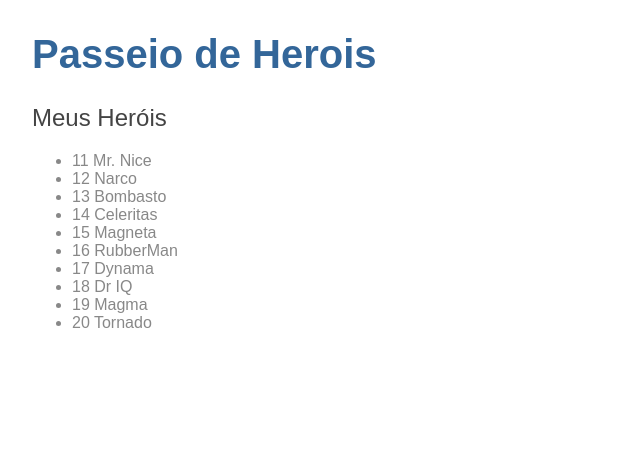
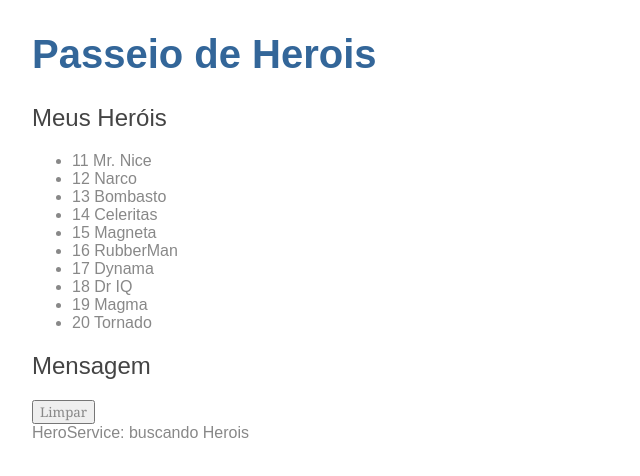
Before and after one commit to JuarezJunior256/angular-tour-of-heroes, an Angular app: page / in a window 1280 px wide. Shown: the top 476 px of the page, without its empty margins (0-640 px from the left). Built offline with nearby package versions, Linux system fonts and the light colour scheme.

Commit message:
Serviço de Mensagens criado

```diff
--- a/src/app/app.component.html
+++ b/src/app/app.component.html
@@ -1,3 +1,4 @@
 <h1>{{title}}</h1>
 
 <app-heroes></app-heroes>
+<app-messages></app-messages>
--- a/src/app/app.module.ts
+++ b/src/app/app.module.ts
@@ -5,12 +5,14 @@
 import { AppComponent } from './app.component';
 import { HeroesComponent } from './heroes/heroes.component';
 import { HeroDetailComponent } from './hero-detail/hero-detail.component';
+import { MessagesComponent } from './messages/messages.component';
 
 @NgModule({
   declarations: [
     AppComponent,
     HeroesComponent,
-    HeroDetailComponent
+    HeroDetailComponent,
+    MessagesComponent
   ],
   imports: [
     BrowserModule,
--- a/src/app/hero.service.ts
+++ b/src/app/hero.service.ts
@@ -2,15 +2,21 @@
 import { Heroi } from './mode/hero.model';
 import { Observable, of } from 'rxjs';
 import { HEROIS } from './ mock-heroes';
+import { MessageService } from './message.service';
 
 @Injectable({
   providedIn: 'root'
 })
 export class HeroService {
 
-  constructor() { }
+  constructor(private messageService: MessageService) { }
 
+  // metodo para buscar dados de uma constante de array, simulando um json
   getHerois(): Observable<Heroi[]> {
+
+    // mensagem é adiciona a classe de serviço de mensagem
+    // para quando a página é carregada
+    this.messageService.add('HeroService: buscando Herois');
      return of(HEROIS);
   }
 }
--- /dev/null
+++ b/src/app/message.service.ts
@@ -0,0 +1,21 @@
+import { Injectable } from '@angular/core';
+
+@Injectable({
+  providedIn: 'root'
+})
+export class MessageService {
+
+  messages: string[] = [];
+
+  // metodo que adiciona uma mensagem no array de string
+  add(message: string) {
+    this.messages.push(message);
+  }
+
+  // metodo para limpar array de string
+  clear() {
+    this.messages = [];
+  }
+
+
+}
--- /dev/null
+++ b/src/app/messages/messages.component.html
@@ -0,0 +1,6 @@
+<div *ngIf="messageService.messages.length">
+  <h2>Mensagem</h2>
+  <button class="clear"
+    (click)="messageService.clear()">Limpar</button>
+  <div *ngFor="let message of messageService.messages">{{message}}</div>
+</div>
--- /dev/null
+++ b/src/app/messages/messages.component.ts
@@ -0,0 +1,16 @@
+import { Component, OnInit } from '@angular/core';
+import { MessageService } from '../message.service';
+
+@Component({
+  selector: 'app-messages',
+  templateUrl: './messages.component.html',
+  styleUrls: ['./messages.component.css']
+})
+export class MessagesComponent implements OnInit {
+
+  constructor(public messageService: MessageService) { }
+
+  ngOnInit() {
+  }
+
+}
```
Also changed, not shown: src/app/messages/messages.component.css (added), 2 other files (tests, documents, lock files or other folders).
